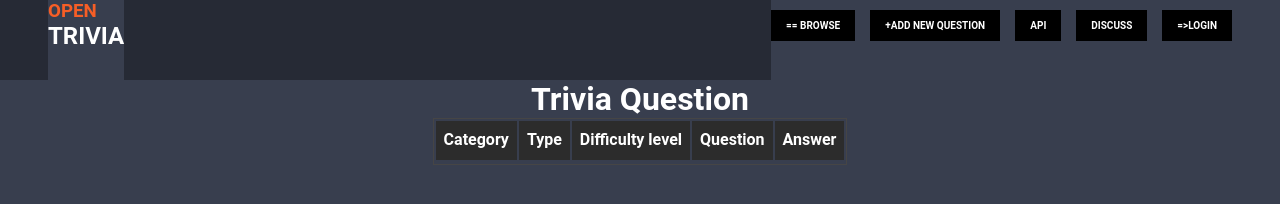
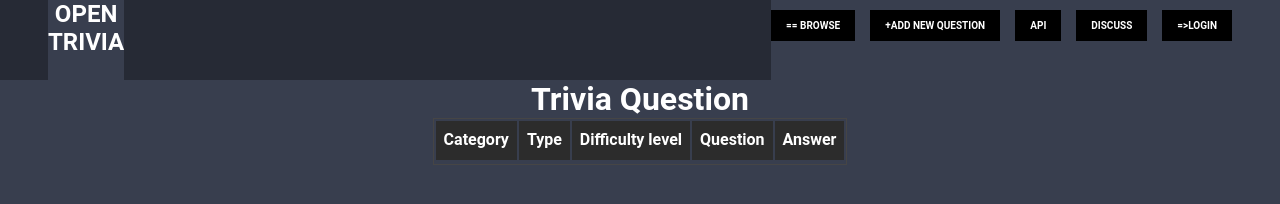
Before and after one commit to asmaaHamdym/sca-week7-assignment, a plain HTML site: page index.html in a window 1280 px wide. Drawn offline with Linux system fonts and the light colour scheme; no server answers.

Commit message:
some modification

```diff
--- a/index.html
+++ b/index.html
@@ -10,7 +10,7 @@
 
     <section>
         <div class="logo">
-            <h3>Open</h3>
+            <h1>Open</h1>
             <h1>Trivia</h1>
         </div>
         <nav>
```
